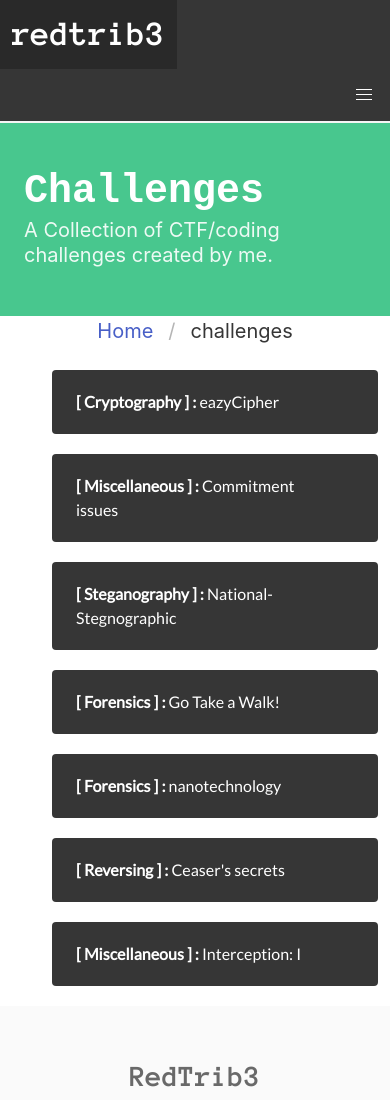
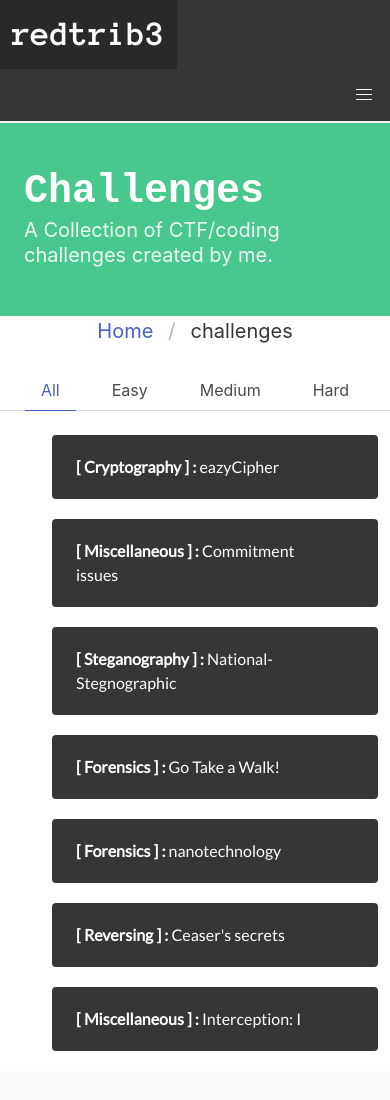
Before and after one commit to redtrib3/challenges, a plain HTML site: page index.html in a window 390 px wide. Shown: the top 1100 px of the page. Drawn offline with nearby package versions, Linux system fonts and the light colour scheme.

Commit message:
added toggle functionality

```diff
--- a/index.html
+++ b/index.html
@@ -19,6 +19,11 @@
     <link rel="stylesheet" href="css/challenges_style.css">
 </head>
 
+<style>
+  .tabs li + li {
+    margin-left: 20px; /* Adjust the value as needed */
+  }
+</style>
 
 <body>
 <!-- Navigation Bar -->
@@ -38,7 +43,7 @@
 		<div class="navbar-start">
 			<a href="/portfolio/index.html" class="navbar-item linkitem"> Home </a>
 			<a href="/portfolio/static/overview.html" class="navbar-item linkitem"> Writeups </a>
-			<a href="#challenges-add" class="navbar-item linkitem"> Challenges </a>
+			<a href="/challenges" class="navbar-item linkitem"> Challenges </a>
 			<a href="/portfolio/static/socials.html" class="navbar-item linkitem"> Socials </a>
 		</div>
 
@@ -65,18 +70,24 @@
   </ul>
 </nav>
 
-
-
- <!--Accordion Challenges containers Start-->
-
+<div class="tabs is-centered">
+  <ul>
+    <li id="tab-all" class="is-active"><a onclick="toggleDifficulty('all')">All</a></li>
+    <li id="tab-easy"><a onclick="toggleDifficulty('easy')">Easy</a></li>
+    <li id="tab-mid"><a onclick="toggleDifficulty('mid')">Medium</a></li>
+    <li id="tab-hard"><a onclick="toggleDifficulty('hard')">Hard</a></li>
+  </ul>
+</div>
+<!--Accordion Challenges containers Start-->
 <!--Accordion tab--->
-<a class="accordion" onclick="toggleAccordion('hidden-challenge-1')" >
+<a class="accordion" onclick="toggleAccordion('hidden-challenge-1')" id="level-easy" >
     <div class="container is-fluid" style="margin:20px">
         <div class="notification is-dark ">
             <p id="challenge-header-1330"><b>[ Cryptography ] :</b> eazyCipher </p>
         </div>
     </div>
 </a>
+
 
 <!--accordion body--->
 <div class="container is-fluid accordion-body" id="hidden-challenge-1"  style="margin:20px;display:none;border-left:10px solid;">
@@ -109,7 +120,7 @@
 
 
 <!--Accordion tab--->
-<a class="accordion" onclick="toggleAccordion('hidden-challenge-2')" >
+<a class="accordion" onclick="toggleAccordion('hidden-challenge-2')" id="level-mid">
     <div class="container is-fluid" style="margin:20px">
         <div class="notification is-dark ">
             <p id="challenge-header-1331"><b>[ Miscellaneous ] :</b> Commitment issues</p>
@@ -155,7 +166,7 @@
 
 
 <!--Accordion tab--->
-<a class="accordion" onclick="toggleAccordion('hidden-challenge-3')" >
+<a class="accordion" onclick="toggleAccordion('hidden-challenge-3')" id="level-mid" >
     <div class="container is-fluid" style="margin:20px">
         <div class="notification is-dark ">
             <p id="challenge-header-1332"><b>[ Steganography ] :</b> National-Stegnographic </p>
@@ -197,7 +208,7 @@
 
 
 <!--Accordion tab--->
-<a class="accordion" onclick="toggleAccordion('hidden-challenge-4')" >
+<a class="accordion" onclick="toggleAccordion('hidden-challenge-4')" id="level-hard" >
     <div class="container is-fluid" style="margin:20px">
         <div class="notification is-dark ">
             <p id="challenge-header-1333"><b>[ Forensics ] : </b>Go Take a Walk! </p>
@@ -239,7 +250,7 @@
 </div>
 
 <!--Accordion tab--->
-<a class="accordion" onclick="toggleAccordion('hidden-challenge-5')" >
+<a class="accordion" onclick="toggleAccordion('hidden-challenge-5')" id="level-easy">
     <div class="container is-fluid" style="margin:20px">
         <div class="notification is-dark ">
             <p id="challenge-header-1334"><b>[ Forensics ] :</b> nanotechnology </p>
@@ -283,7 +294,7 @@
 </div>
 
 <!--Accordion tab--->
-<a class="accordion" onclick="toggleAccordion('hidden-challenge-6')" >
+<a class="accordion" onclick="toggleAccordion('hidden-challenge-6')" id="level-easy" >
     <div class="container is-fluid" style="margin:20px">
         <div class="notification is-dark ">
             <p id="challenge-header-1335"><b>[ Reversing ] :</b> Ceaser's secrets </p>
@@ -330,7 +341,7 @@
 </div>
 
 <!--Accordion tab--->
-<a class="accordion" onclick="toggleAccordion('hidden-challenge-7')" >
+<a class="accordion" onclick="toggleAccordion('hidden-challenge-7')" id="level-easy">
     <div class="container is-fluid" style="margin:20px">
         <div class="notification is-dark ">
             <p id="challenge-header-1336"><b>[ Miscellaneous ] :</b> Interception: I </p>
--- a/js/burgerToggle.js
+++ b/js/burgerToggle.js
@@ -10,3 +10,28 @@ burgerIcon.addEventListener('click',() => {
 	burgerIcon.classList.toggle('is-active');   // Changes the Three bars to cross-symbol(X) on dropdown
  	navlinks.classList.toggle('is-active');   // Brings the Dropdown
 })
+
+
+function toggleDifficulty(difficulty)
+{
+    //toggle color change
+    let currActiveTab = document.querySelector('.tabs li.is-active');
+    currActiveTab.classList.remove('is-active');
+
+    let clickedTab = document.getElementById(`tab-${difficulty}`);
+    clickedTab.classList.add("is-active");
+
+
+    var challenges = document.getElementsByClassName('accordion');
+
+    for (var i = 0; i < challenges.length; i++) {
+      var challenge = challenges[i];
+      var challengeDifficulty = challenge.id.replace('level-', '');
+
+      if (difficulty === 'all' || challengeDifficulty === difficulty) {
+        challenge.style.display = 'block';
+      } else {
+        challenge.style.display = 'none';
+      }
+    }
+}
```
